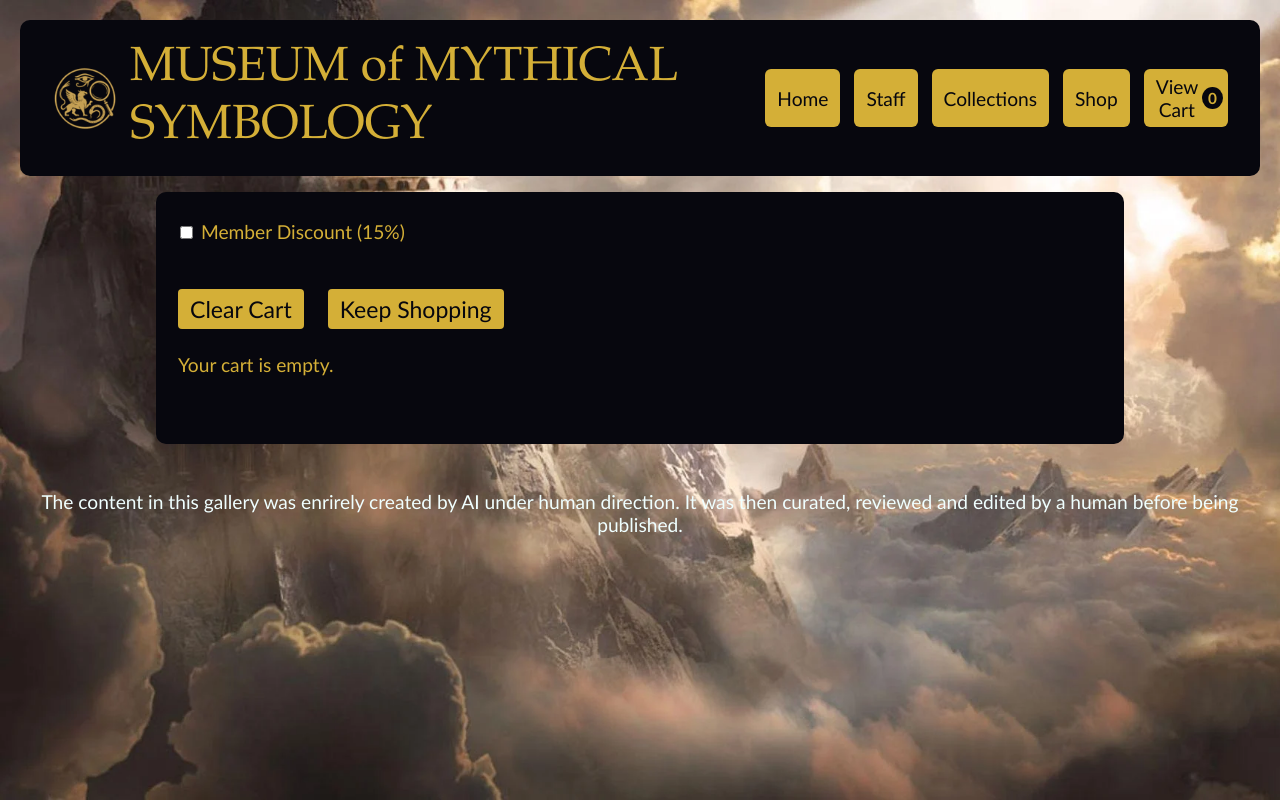
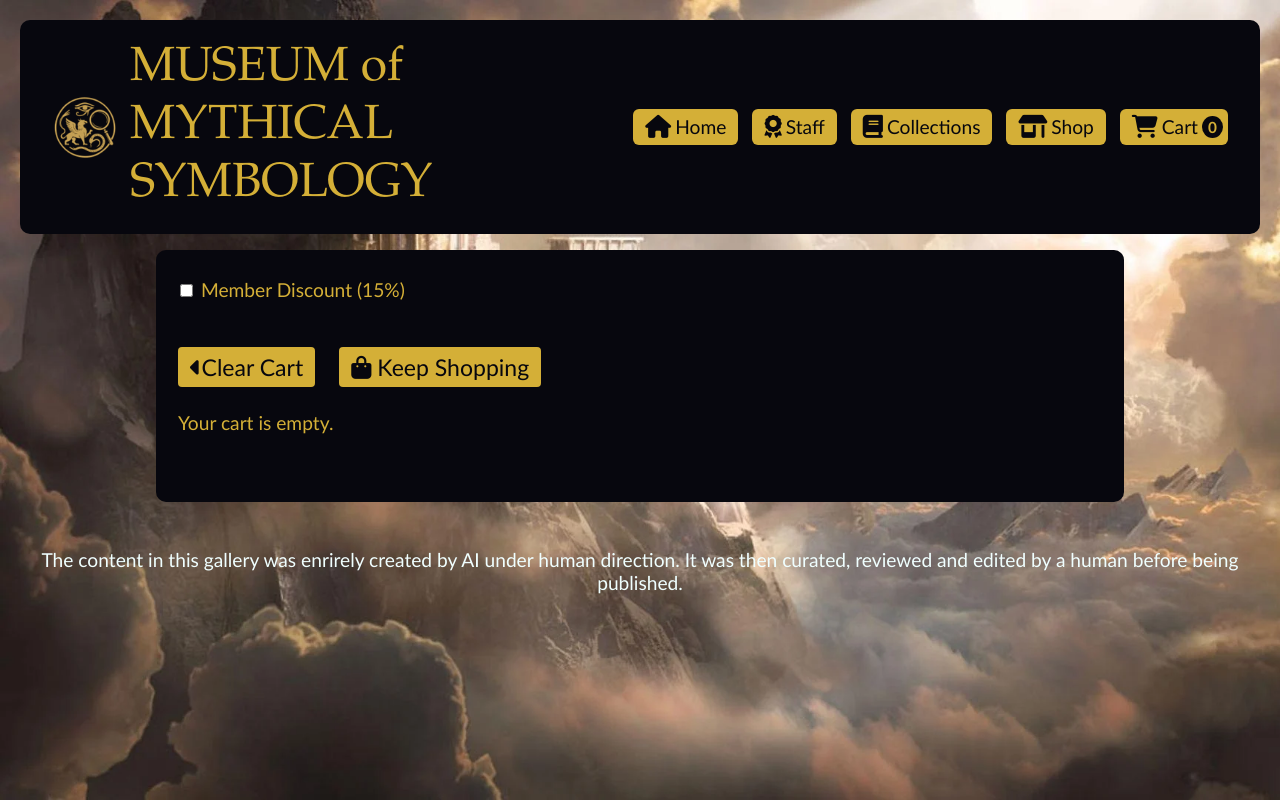
Before and after one commit to njdixn/Museum, a plain HTML site: page html/cart.html in a window 1280 px wide. Drawn offline with Linux system fonts and the light colour scheme.

Commit message:
Add files via upload

```diff
--- a/html/cart.html
+++ b/html/cart.html
@@ -6,8 +6,9 @@
   <meta name="viewport" content="width=device-width, initial-scale=1, shrink-to-fit=no">
   <meta name="robots" content="noindex, nofollow">
   <title>MUSEUM of MYTHICAL SYMBOLOGY - Cart</title>
-  <link rel="icon" type="image/x-icon" href="/images/favicon.ico">
+  <link rel="icon" type="image/x-icon" href="images/favicon.ico">
   <link rel="stylesheet" href="../css/styles.css">
+  <script src="https://kit.fontawesome.com/cd3dac48b3.js" crossorigin="anonymous"></script>
 </head>
 <body>
   <header class="sticky-header">
@@ -16,12 +17,22 @@
 			<span class="site-title">MUSEUM of MYTHICAL SYMBOLOGY</span>
 		</div>
     <div class="nav-buttons">
-      <button onclick="location.href='../index.html'">Home</button>
-      <button onclick="location.href='staff.html'">Staff</button>
-      <button onclick="location.href='collections.html'">Collections</button>
-			<button onclick="location.href='shop.html'">Shop</button>
-      <button onclick="location.href='cart.html'" id="viewCartBtn">View Cart<span id="cartCount">0</span></button>
-    </div>
+			<button onclick="location.href='../index.html'">
+				<i class="fas fa-home"></i> Home
+			</button>
+			<button onclick="location.href='staff.html'">
+				<i class="fa-solid fa-award"></i> Staff
+			</button>
+			<button onclick="location.href='collections.html'">
+				<i class="fas fa-book"></i> Collections
+			</button>
+			<button onclick="location.href='shop.html'">
+				<i class="fa-solid fa-shop"></i> Shop
+			</button>
+			<button onclick="location.href='cart.html'" id="viewCartBtn">
+				<i class="fas fa-shopping-cart"></i>Cart <span id="cartCount">0</span>
+			</button>
+		</div>
   </header>
 
   <main>
@@ -33,8 +44,8 @@
 
       <!-- BASIC ACTIONS -->
       <div class="actions">
-        <button id="clearBtn">Clear Cart</button>
-        <a href="shop.html">Keep Shopping</a>
+        <button id="clearBtn"><i class="fa-solid fa-caret-left"></i>Clear Cart</button>
+        <a href="shop.html"><i class="fa-solid fa-bag-shopping"></i> Keep Shopping</a>
       </div>
 
       <!-- STATES & OUTPUT AREAS -->
```
Also changed, not shown: html/collections.html (+56 -47 lines), html/shop.html (+18 -7 lines), html/staff.html (+15 -6 lines).
